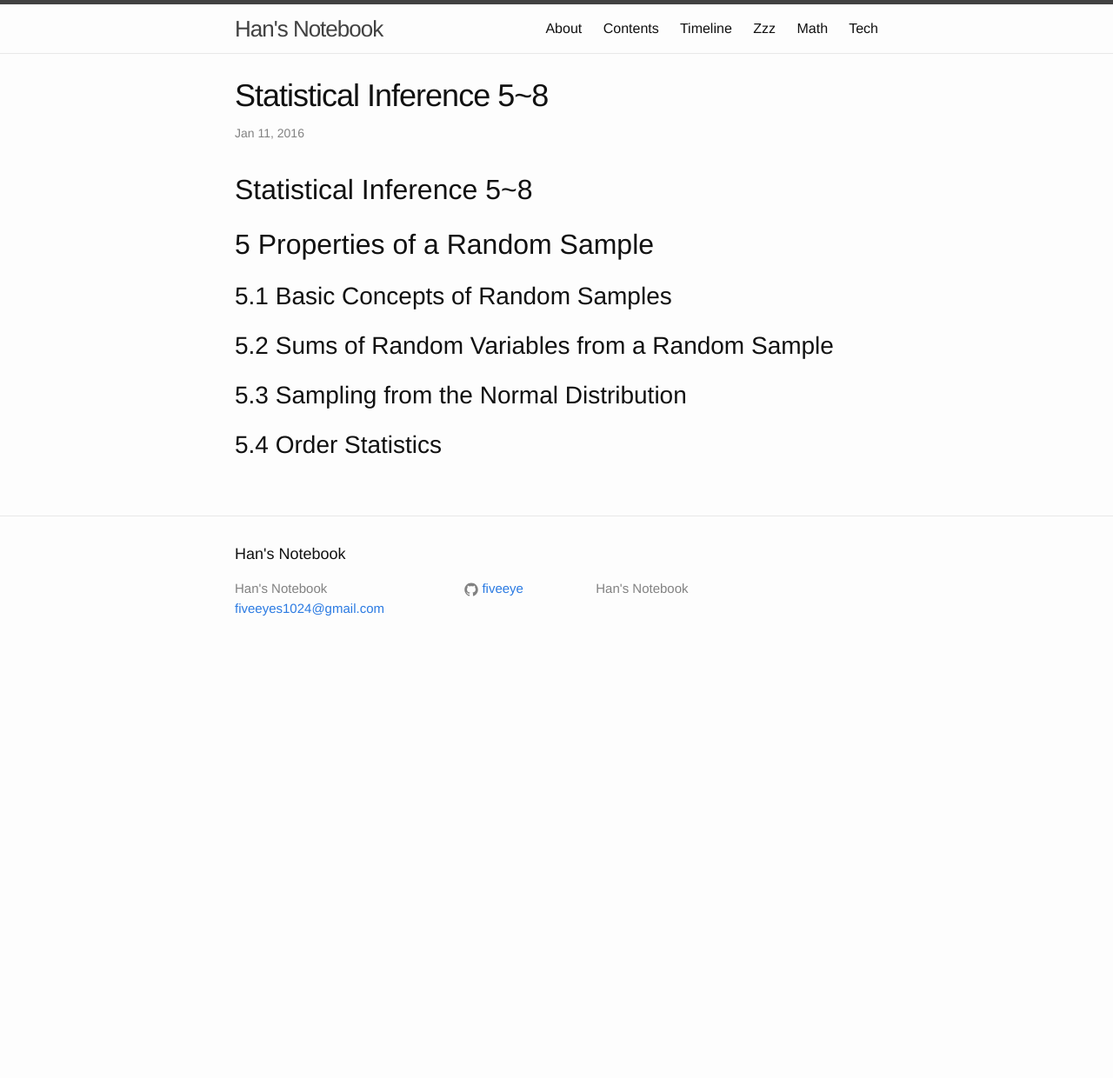
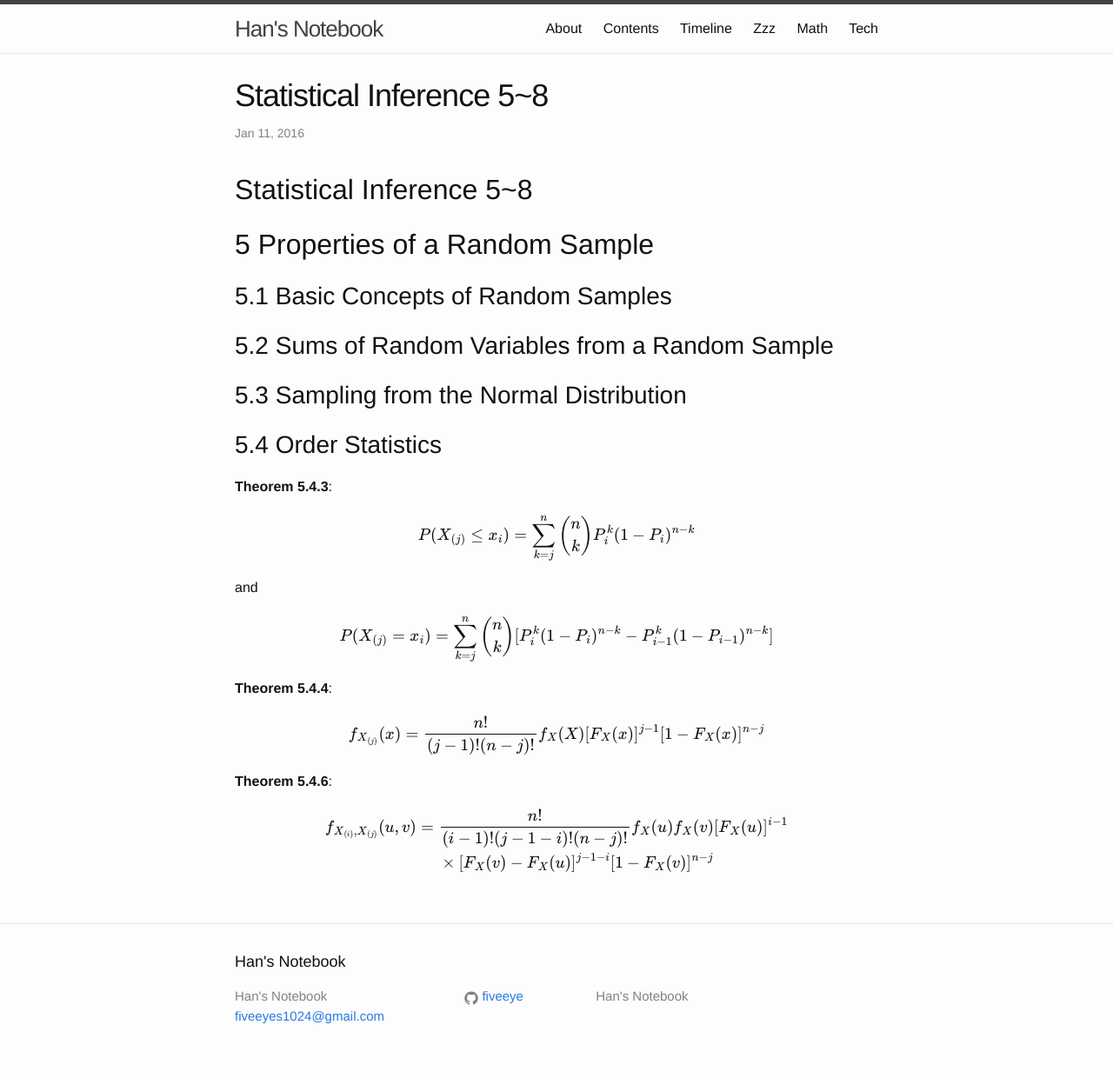
Before and after one commit to FiveEyes/FiveEyes.github.io, a Jekyll site: the page built from _posts/2016-01-11-Statistical-Inference-2.md, in a window 1280 px wide. Shown: the whole page at 87% size. Built offline with Jekyll 4.4.1, drawn with Linux system fonts in a browser that asks for light colours; formulas are drawn with MathJax 3; comment, search, counter and statistics services are not loaded; before the commit the page ends 900 px from its top, so only the background shows below that.

Commit message:
update SI2

```diff
--- a/_posts/2016-01-11-Statistical-Inference-2.md
+++ b/_posts/2016-01-11-Statistical-Inference-2.md
@@ -16,3 +16,23 @@ categories: Math
 ## 5.3 Sampling from the Normal Distribution
 
 ## 5.4 Order Statistics
+
+**Theorem 5.4.3**:
+
+$$P(X_{(j)} \le x_i) = \sum_{k=j}^n \binom{n}{k} P_i^k(1-P_i)^{n-k}$$
+
+and
+
+$$P(X_{(j)} = x_i) = \sum_{k=j}^n \binom{n}{k} [P_i^k(1-P_i)^{n-k}-P_{i-1}^k(1-P_{i-1})^{n-k}]$$
+
+**Theorem 5.4.4**:
+
+$$f_{X_{(j)}}(x) = \frac{n!}{(j-1)!(n-j)!}f_X(X)[F_X(x)]^{j-1}[1-F_X(x)]^{n-j}$$
+
+**Theorem 5.4.6**:
+
+$$
+\begin{eqnarray}
+f_{X_{(i)},X_{(j)}}(u,v) &=& \frac{n!}{(i-1)!(j-1-i)!(n-j)!}f_X(u)f_X(v)[F_X(u)]^{i-1} \\
+&& \times [F_X(v) - F_X(u)]^{j-1-i}[1-F_X(v)]^{n-j}
+\end{eqnarray}$$
```
